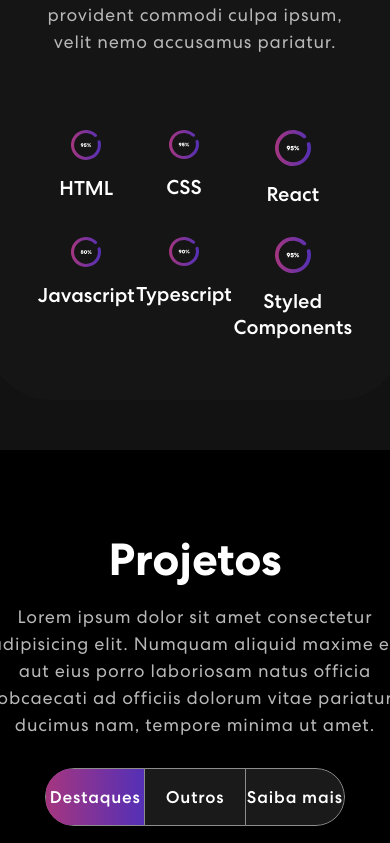
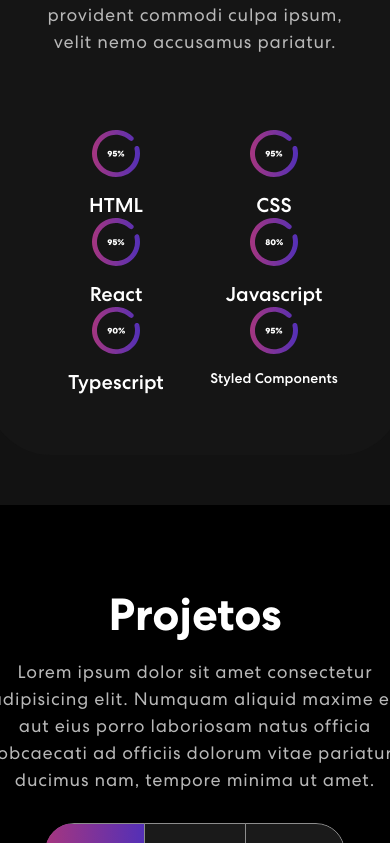
Before and after one commit to SoshiNoir/portfolio, a React (Vite) app: page / in a window 390 px wide. Shown: the part 1821-2664 px from the top of the page. Built offline with nearby package versions, Linux system fonts and the light colour scheme.

Commit message:
Skills align

```diff
--- a/src/App.css
+++ b/src/App.css
@@ -380,15 +380,33 @@
 
 .skill-items {
   display: grid;
-  grid-template-columns: auto auto auto;
+  grid-template-columns: 1fr 1fr 1fr;
   row-gap: 30px
 }
 
-.skill-slider {
+.skill-items h5 {
+  display: flex;
+  justify-content: center;
+}
+
+.skill-items .last {
+  font-size: 14px;
+}
+
+@media (max-width: 416px) {
+  .skill-items {
+    grid-template-columns: 1fr 1fr;
+    row-gap: 0;
+  }
+}
+
+
+
+/* .skill-slider {
   width: 80%;
   margin: 0 auto;
   position: relative;
-}
+} */
 
 .item img {
   width: 30%;
--- a/src/components/Skills.jsx
+++ b/src/components/Skills.jsx
@@ -85,7 +85,7 @@
                              </div>
                              <div className="item">
                                  <img src={meter1} alt="Image" />
-                                 <h5>Styled Components</h5>
+                                 <h5 className='last'>Styled Components</h5>
                              </div>
                              </div>
                     </div>
```
